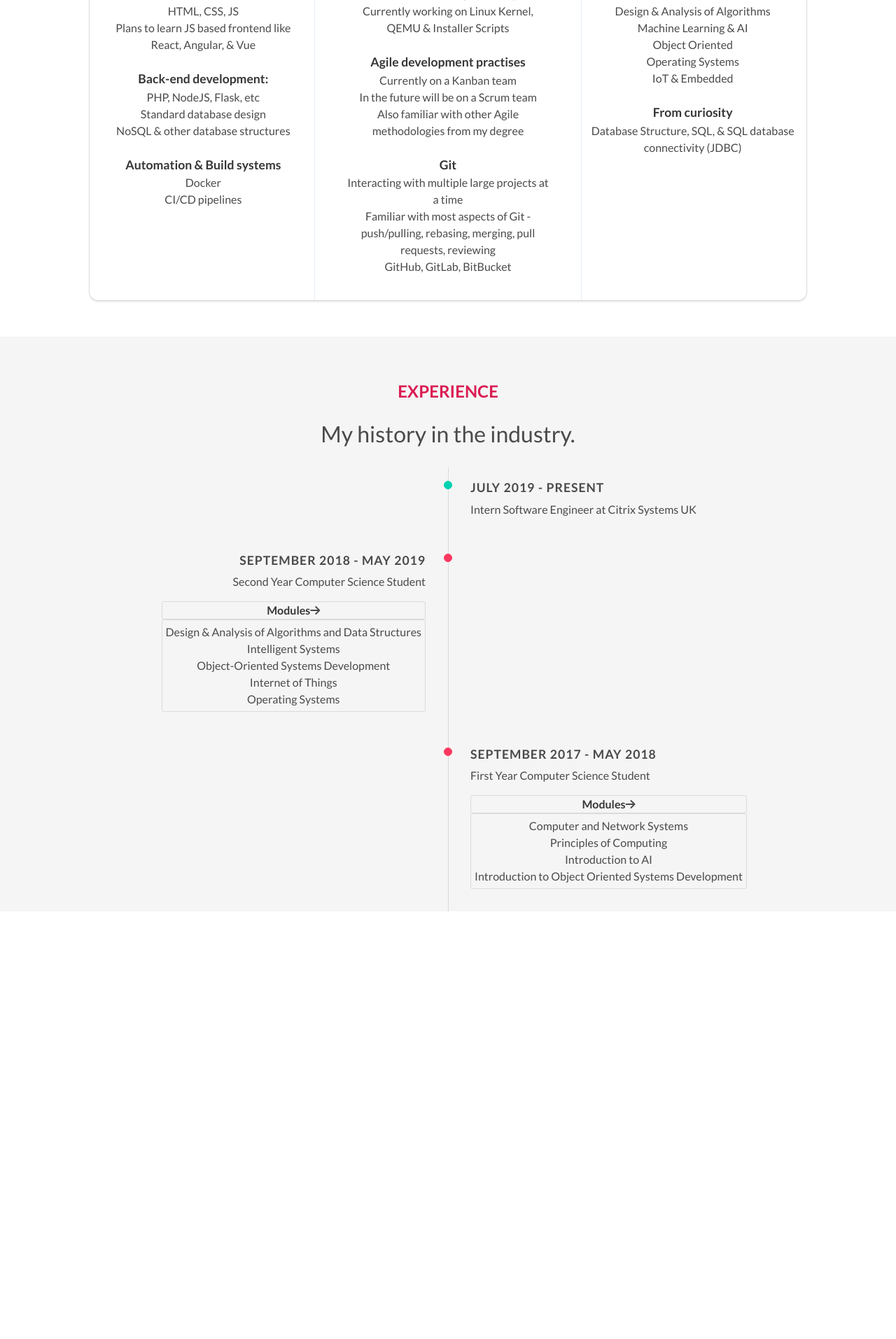
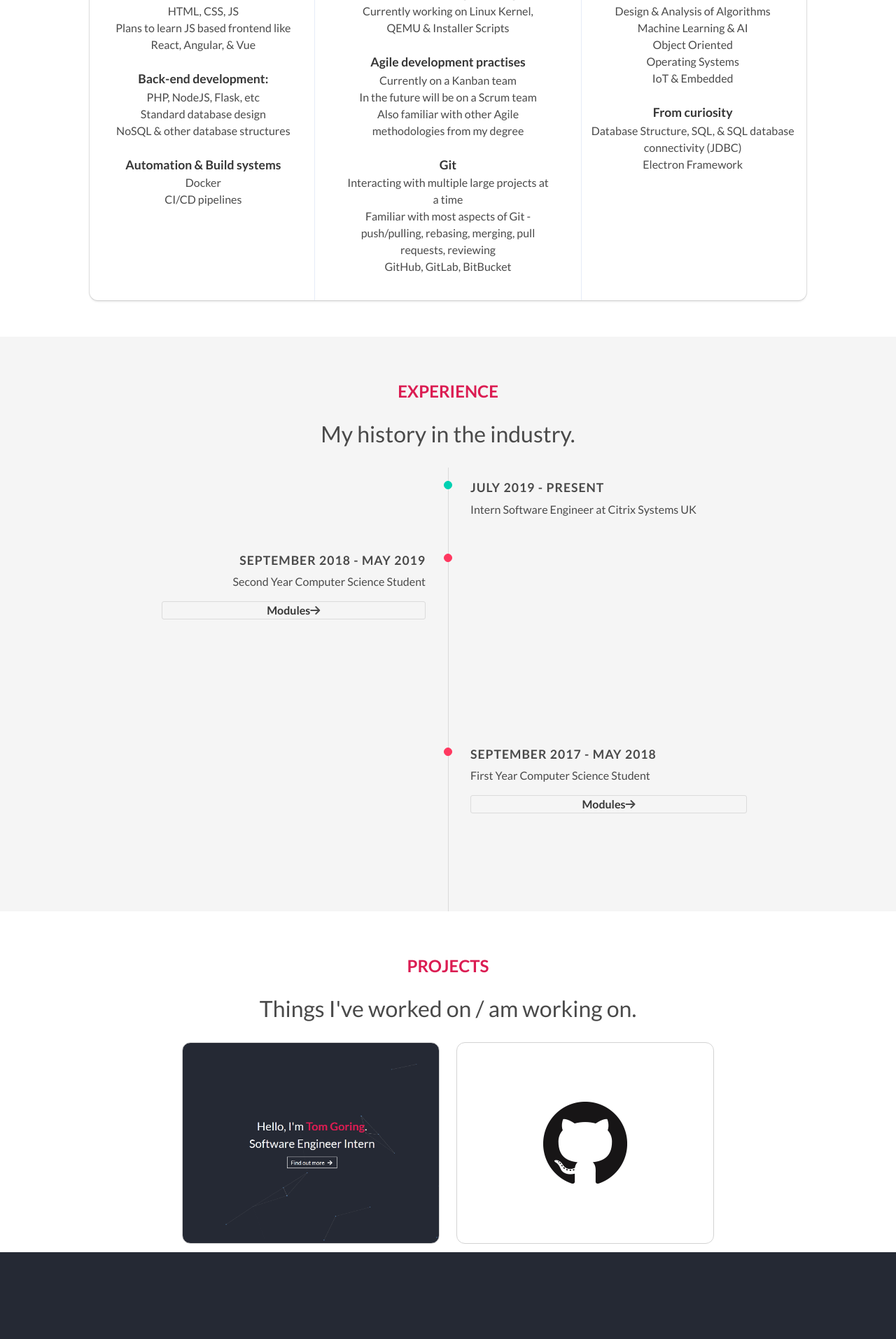
Before and after one commit to Tom-Goring/www.tomgoring.co.uk, a PHP site: page / in a window 1280 px wide. Shown: the part 1527-3440 px from the top of the page at 70% size. After the commit the page ends 3316 px from the top, so only its background shows below. Run offline with PHP 8.4, Linux system fonts and the light colour scheme; some libraries are stand-ins or nearby versions.

Commit message:
Add project boxes
Should be easy to add more in the future, though when I have more I may
convert the area into a metro block style

```diff
--- a/frontend/index.html
+++ b/frontend/index.html
@@ -136,7 +136,7 @@
                     <div class="column">
                         <div class="svg-wrapper"><i class="fas fa-question fa-4x is-secondary"></i></div>
                         <h1 class="title is-size-4 is-spaced">Other skills I have</h1>
-                        <p>Skills I've learned in the past that I'm not currently working with.</p>
+                        <p>Things I've learned in the past that I'm not currently working with.</p>
                         <ul>
                             <li>
                                 <ul>
@@ -150,6 +150,7 @@
                             </li>
                             <li><strong>From curiosity</strong></li>
                             <li>Database Structure, SQL, & SQL database connectivity (JDBC)</li>
+                            <li>Electron Framework</li>
                         </ul>
                     </div>
                 </div>
@@ -211,8 +212,30 @@
     </div>
 </section>
 
-<section id="projects"> <!-- TODO: Add and populate projects section -->
-
+<section id="projects">
+    <div class="container">
+        <div class="content has-text-centered">
+            <div class="title is-size-4 is-uppercase is-secondary">Projects</div>
+            <div class="is-size-3">Things I've worked on / am working on.</div>
+        </div>
+        <div class="columns is-centered">
+            <div class="column is-12-mobile is-half-tablet is-one-third-desktop is-centered">
+                <div class="project one is-rounded">
+                    <div class="overlay"></div>
+                </div>
+            </div>
+            <div class="column is-12-mobile is-half-tablet is-one-third-desktop">
+                <div class="is-rounded project two">
+                    <div class="overlay flex">
+                        <div class="has-text-centered has-text-white is-centered">
+                            <p class="is-size-4">My GitHub Projects</p>
+                            <a href="https://github.com/Tom-Goring" class="is-size-4 is-rounded">View Projects</a>
+                        </div>
+                    </div>
+                </div>
+            </div>
+        </div>
+    </div>
 </section>
 
 <section id="contact-me"> <!-- TODO: Add and populate contact me section -->
--- a/frontend/index/index.css
+++ b/frontend/index/index.css
@@ -36,6 +36,13 @@ ul li ul {
     flex-direction: column;
     justify-content: center;
     align-items: center;
+}
+
+.is-abs-centered {
+    position: absolute;
+    top: 50%;
+    left: 50%;
+    transform: translate(-50%, -50%);
 }
 
 .is-secondary {
@@ -298,10 +305,6 @@ nav.fixed {
     margin-bottom: 1rem;
 }
 
-#projects {
-    min-height: 100vh;
-}
-
 .heading {
     font-size: 1.1rem;
 }
@@ -344,3 +347,57 @@ nav.fixed {
         font-size: 50%;
     }
 }
+
+/*********************************************************************************************************************/
+
+#projects {
+    margin-top: 4rem;
+}
+
+.project {
+    width: 30em;
+    max-width: 100%;
+    height: 18em;
+    background-size: cover;
+    background: no-repeat center;
+    border-radius: 12px;
+    border: 1px solid #d3d3d3;
+}
+
+.project.one {
+    background-image: url("../images/website.png");
+    background-size: 100% 100%;
+}
+
+.project.two {
+    background-image: url("../images/GitHub-Mark-120px-plus.png");
+}
+
+.overlay {
+    width: 100%;
+    height: 100%;
+    transition: .5s ease;
+    background-color: #293347;
+    opacity: 0;
+}
+
+.project:hover .overlay {
+    opacity: 1;
+}
+
+.project a {
+    color: white;
+    background: none;
+    border-radius: 60px;
+    border: solid 2px var(--highlight-color);
+    text-transform: uppercase;
+    padding: 0.5rem 1rem;
+}
+
+.project a:hover {
+    background-color: #c01b47;
+}
+
+.project .overlay p {
+    margin-bottom: 1rem;
+}
--- a/frontend/index/scripts.js
+++ b/frontend/index/scripts.js
@@ -15,6 +15,7 @@ $(function() {
         let slideButtons = $(".slideButton");
         slideButtons.each(function() {
             let width = $(this).next(".slide-panel").outerWidth();
+            $(this).next(".slide-panel").hide();
             console.log(width);
             $(this).css("width", width);
 
```
Also changed, not shown: frontend/images/GitHub-Mark-120px-plus.png (added), frontend/images/website.png (added).
